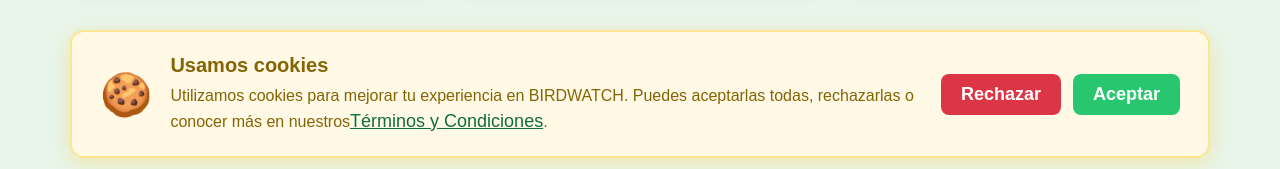
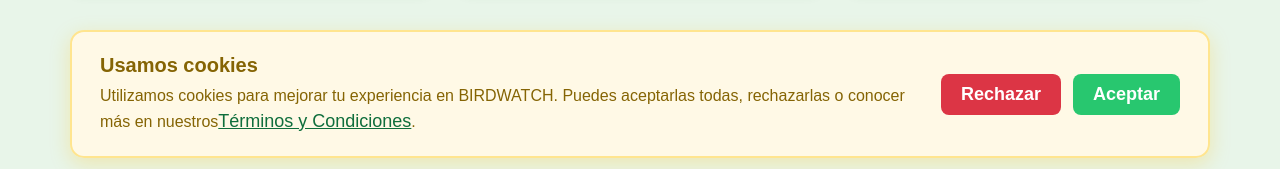
Before and after one commit to salinasalarconjuancamilo-wq/birdwatch-app, a React (Create React App) app in the folder frontend/: page / in a window 1280 px wide. Shown: the part 946-1115 px from the top of the page. Built offline with nearby package versions, Linux system fonts and the light colour scheme.

Commit message:
Quitar emoji de cookies y titulo de terminos

```diff
--- a/frontend/src/App.css
+++ b/frontend/src/App.css
@@ -195,11 +195,6 @@
   margin-top: 30px;
   position: relative;
   z-index: 1;
-}
-
-.cookies-icono {
-  font-size: 42px;
-  flex-shrink: 0;
 }
 
 .cookies-contenido {
--- a/frontend/src/App.js
+++ b/frontend/src/App.js
@@ -558,7 +558,6 @@
             </div>
             {!cookiesAceptadas && (
               <div className="cookies">
-                <div className="cookies-icono">🍪</div>
                 <div className="cookies-contenido">
                   <h4 className="cookies-titulo">Usamos cookies</h4>
                   <p className="cookies-texto">
@@ -588,7 +587,7 @@
             </div>
           </header>
           <main className="contenido terminos-contenedor">
-            <h1 className="titulo-formulario">📜 Terminos y Condiciones</h1>
+            <h1 className="titulo-formulario">Terminos y Condiciones</h1>
 
             <div className="tarjeta">
               <h3>1. Aceptacion de los Terminos</h3>
```
